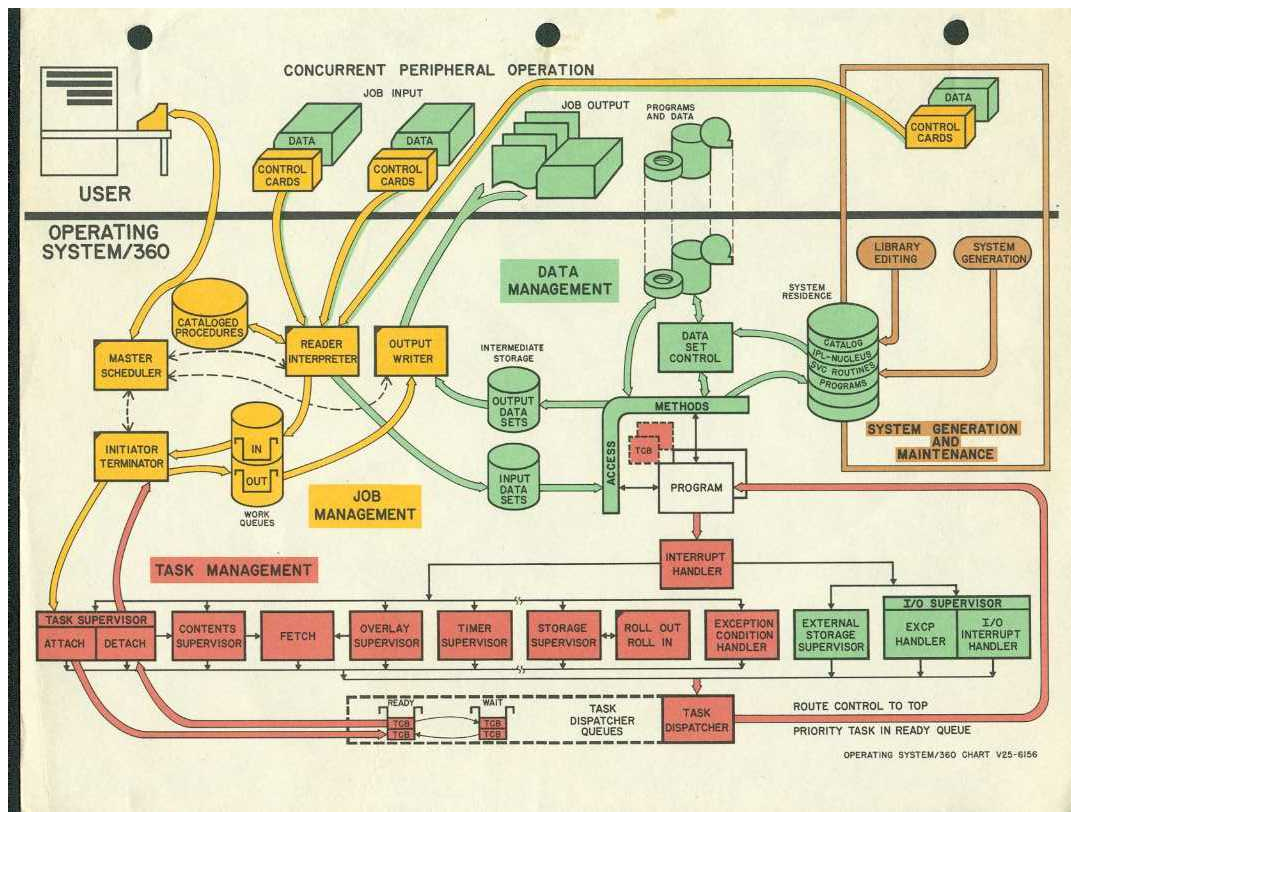
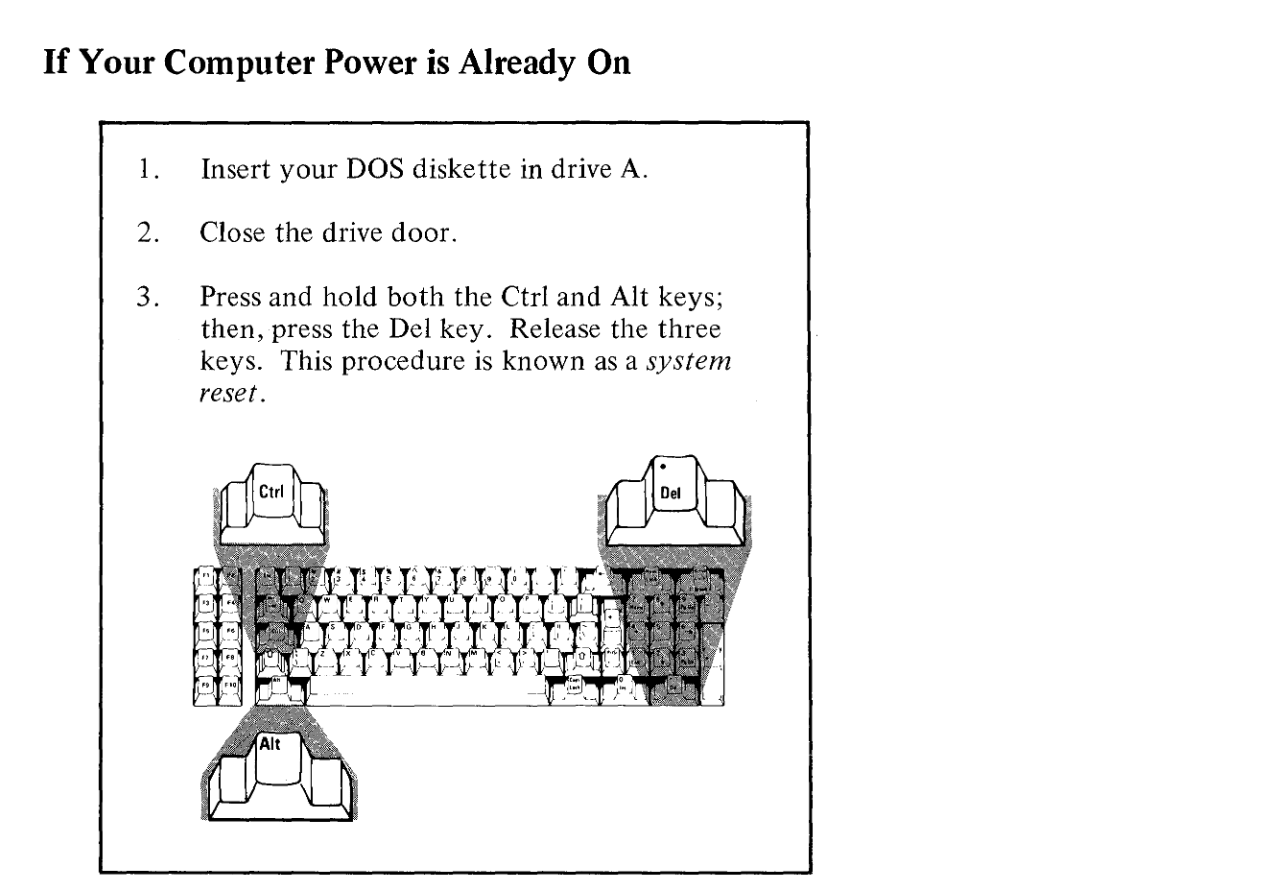
Before and after one commit to systems-diagnostician/systems-diagnostician.github.io, a plain HTML site: page index.html in a window 1280 px wide. Shown: the top 875 px of the page. Before the commit the page ends 820 px from the top, so only its background shows below. Drawn offline with Linux system fonts and the light colour scheme.

Commit message:
Update index.html

```diff
--- a/index.html
+++ b/index.html
@@ -2,6 +2,6 @@
  <head>
  </head>
  <body>
-   <img src="img/os360.png" alt="OS360">
+   <img src="img/reset.png" alt="RESET">
  </body>
 </html>
```
